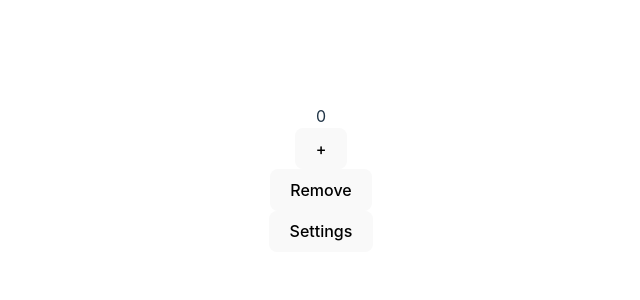
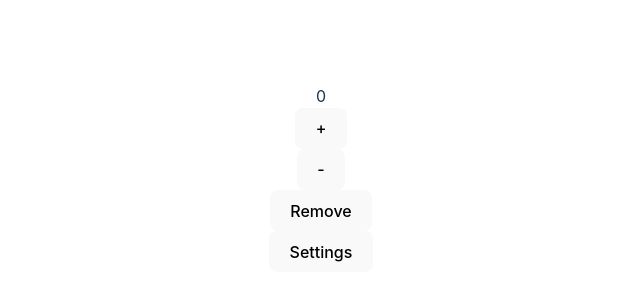
Before and after one commit to Sene4kaaa/counter-v2, a React (Vite) app: page / in a window 1280 px wide. Shown: the part 222-522 px from the top of the page, without its empty margins (319-959 px from the left). Built offline with nearby package versions, Linux system fonts and the light colour scheme.

Commit message:
Refactoring code

```diff
--- a/src/App.tsx
+++ b/src/App.tsx
@@ -8,6 +8,7 @@ function App() {
     const [count, setCount] = useState(0);
     const [settings, setSettings] = useState(false)
     const [maxValue, setMaxValue] = useState<number>(100)
+    const [minValue, setMinValue] = useState<number>(-100)
     const [startValue, setStartValue] = useState<number>(0)
 
 
@@ -18,6 +19,7 @@ function App() {
     const removeButton = () => {
         setCount(0)
         setMaxValue(100)
+        setMinValue(-100)
         setStartValue(0)
     }
 
@@ -27,8 +29,10 @@ function App() {
                 settings ? <Settings
                         maxValue={maxValue}
                         startValue={startValue}
+                        minValue={minValue}
                         setMaxValue={setMaxValue}
                         setStartValue={setStartValue}
+                        setMinValue={setMinValue}
                         settings={settings}
                         setSettings={setSettings}
                         setCount={setCount}
@@ -40,6 +44,7 @@ function App() {
                             count={count}
                             setCount={setCount}
                             maxValue={maxValue}
+                            minValue={minValue}
                             removeButton={removeButton}
                         />
                         <Button name={'Settings'} callback={onClickSettingsOn}/>
--- a/src/components/Button/Button.tsx
+++ b/src/components/Button/Button.tsx
@@ -1,13 +1,16 @@
 type ButtonPropsType = {
     name: string
     callback: () => void
+    disabled?: boolean
 }
 
 const Button = (props: ButtonPropsType) => {
 
     return (
         <div>
-            <button onClick={props.callback}>{props.name}</button>
+            <button
+                onClick={props.callback}
+                disabled={props.disabled}>{props.name}</button>
         </div>
     );
 };
--- a/src/components/Count/Count.tsx
+++ b/src/components/Count/Count.tsx
@@ -5,12 +5,17 @@ type CountPropsType = {
     setCount: (count: number) => void;
     maxValue: number
     removeButton: () => void
+    minValue: number
 }
 
 const Count = (props: CountPropsType) => {
 
     const onClickPlusButton = () => {
         props.setCount(props.count + 1);
+    }
+
+    const onClickMinusButton = () => {
+        props.setCount(props.count - 1);
     }
 
     const onClickRemoveButton = () => {
@@ -20,8 +25,10 @@ const Count = (props: CountPropsType) => {
     return (
         <div>
             <>
-                {props.count <= props.maxValue ? props.count : <div>Incorrect Value</div>}
-                <Button name={'+'} callback={onClickPlusButton}/>
+                {props.count <= props.maxValue && props.count >= props.minValue ? props.count :
+                    <div>Incorrect Value</div>}
+                <Button name={'+'} callback={onClickPlusButton} disabled={props.count > props.maxValue}/>
+                <Button name={'-'} callback={onClickMinusButton} disabled={props.count < props.minValue}/>
                 <Button name={'Remove'} callback={onClickRemoveButton}/>
             </>
         </div>
--- a/src/components/Settings/Settings.tsx
+++ b/src/components/Settings/Settings.tsx
@@ -5,8 +5,10 @@ import Button from "../Button/Button.tsx";
 type SettingsPropsType = {
     maxValue: number
     startValue: number
+    minValue: number
     setMaxValue: (value: number) => void
     setStartValue: (value: number) => void
+    setMinValue: (value: number) => void
     settings: boolean
     setSettings: (settings: boolean) => void
     setCount: (count: number) => void
@@ -19,10 +21,16 @@ const Settings = (props: SettingsPropsType) => {
         props.setMaxValue(newMaxValue)
     }
 
+    const onChangeHandlerMinValue = (e: ChangeEvent<HTMLInputElement>) => {
+        const newMinValue = +e.currentTarget.value
+        props.setMinValue(newMinValue)
+    }
+
     const onChangeHandlerStartValue = (e: ChangeEvent<HTMLInputElement>) => {
         const newStartValue = +e.currentTarget.value
         props.setStartValue(newStartValue)
     }
+
 
     const onClickSettingsOff = () => {
         props.setCount(props.startValue)
@@ -38,6 +46,11 @@ const Settings = (props: SettingsPropsType) => {
                                   onChange={onChangeHandlerMaxValue}/>
             </div>
             <div>
+                MIN VALUE: <input type={"number"}
+                                  value={props.minValue}
+                                  onChange={onChangeHandlerMinValue}/>
+            </div>
+            <div>
                 START VALUE: <input type={"number"}
                                     value={props.startValue}
                                     onChange={onChangeHandlerStartValue}/>
```
